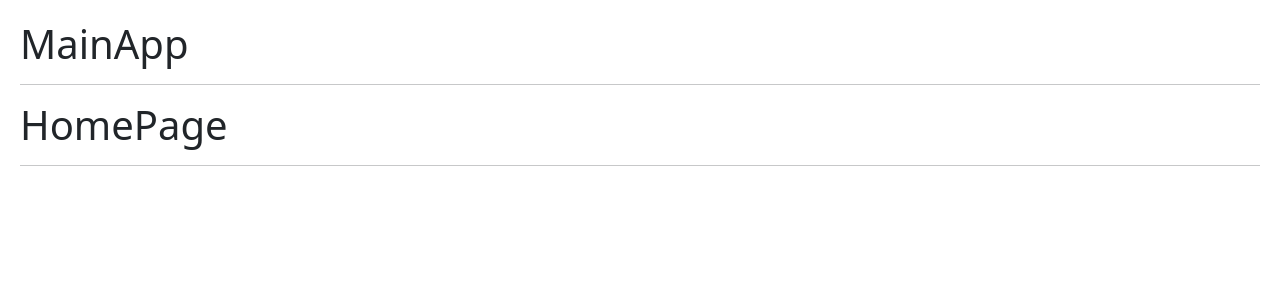
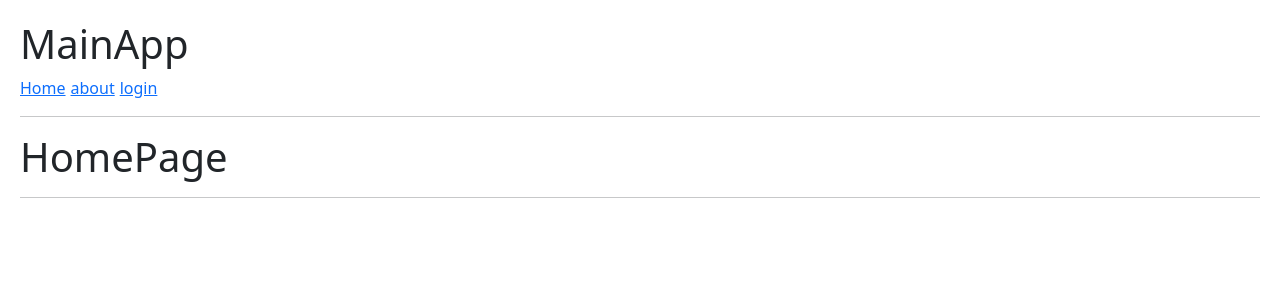
Before and after one commit to osmanjosue/05HookAppReact, a React (Vite) app: page / in a window 1280 px wide. Shown: the top 300 px of the page. Built offline with nearby package versions, Linux system fonts and the light colour scheme.

Commit message:
Seccion 11 => Clase: Link

```diff
--- a/src/09-useContext/MainApp.jsx
+++ b/src/09-useContext/MainApp.jsx
@@ -1,3 +1,4 @@
+import { Navbar } from './Navbar';
 import { HomePage, AboutPage, LoginPage } from './index';
 import { Navigate, Route, Routes } from 'react-router-dom';
 /*
@@ -9,7 +10,9 @@
   return (
     <>
       <h1>MainApp</h1>
+      <Navbar/>
       <hr />
+
       <Routes>
         <Route
           path="/"
--- /dev/null
+++ b/src/09-useContext/Navbar.jsx
@@ -0,0 +1,11 @@
+import { Link } from "react-router-dom";
+
+export const Navbar = () => {
+  return (
+    <>
+      <Link to="/">Home</Link>
+      <Link to="/about">about</Link>
+      <Link to="/login">login</Link>
+    </>
+  );
+};
--- a/src/index.css
+++ b/src/index.css
@@ -5,3 +5,7 @@
 button {
     margin-right: 10px;
 }
+
+a {
+    margin-right: 5px;
+}
```
